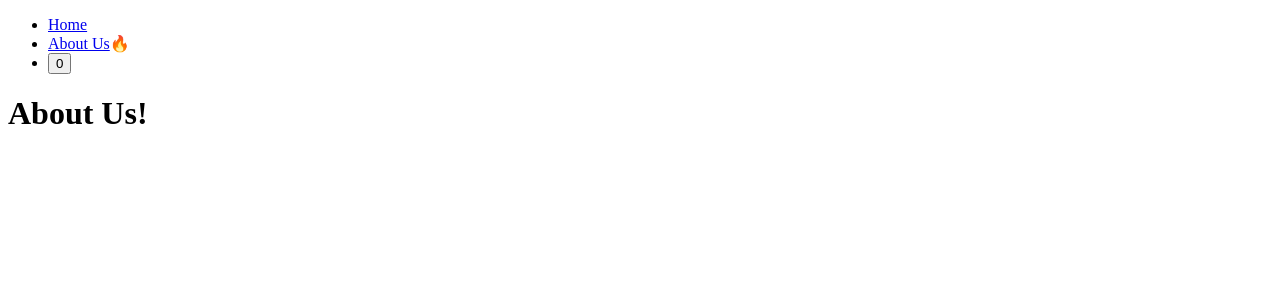
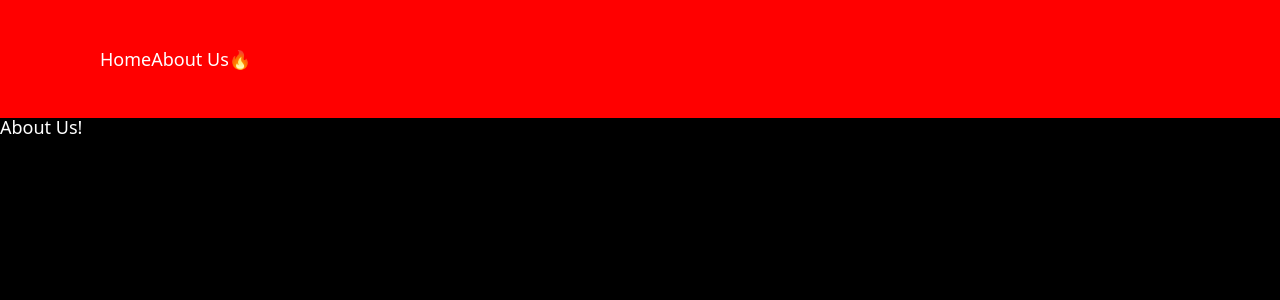
Before and after one commit to Hejin0-0/tinyNextJS, a Next.js app in the folder tutorial/: page /about-us in a window 1280 px wide. Shown: the top 300 px of the page. Built offline with nearby package versions, Linux system fonts and the light colour scheme.

Commit message:
#4.1 CSS Modules

```diff
--- a/tutorial/app/layout.tsx
+++ b/tutorial/app/layout.tsx
@@ -1,3 +1,4 @@
+import "../styles/global.css";
 import { Metadata } from "next";
 import Navigation from "../components/navigation";
 
--- a/tutorial/components/navigation.tsx
+++ b/tutorial/components/navigation.tsx
@@ -2,14 +2,13 @@
 
 import Link from "next/link";
 import { usePathname } from "next/navigation";
-import { useState } from "react";
+import styles from "../styles/navigation.module.css";
 
 export default function Navigation() {
 	const path = usePathname();
-	const [count, setCount] = useState(0);
 	return (
-		<nav>
-			<ul>
+		<nav className={styles.nav}>
+			<ul className={styles.list}>
 				<li>
 					<Link href="/">Home</Link> {path === "/" ? "🔥" : ""}
 				</li>
@@ -17,11 +16,6 @@
 					<Link href="/about-us">About Us</Link>
 					{path === "/about-us" ? "🔥" : ""}
 				</li>
-				<li>
-					<button onClick={() => setCount((c) => c + 1)}>
-						{count}
-					</button>
-				</li>
 			</ul>
 		</nav>
 	);
--- /dev/null
+++ b/tutorial/styles/global.css
@@ -0,0 +1,148 @@
+html,
+body,
+div,
+span,
+applet,
+object,
+iframe,
+h1,
+h2,
+h3,
+h4,
+h5,
+h6,
+p,
+blockquote,
+pre,
+a,
+abbr,
+acronym,
+address,
+big,
+cite,
+code,
+del,
+dfn,
+em,
+img,
+ins,
+kbd,
+q,
+s,
+samp,
+small,
+strike,
+strong,
+sub,
+sup,
+tt,
+var,
+b,
+u,
+i,
+center,
+dl,
+dt,
+dd,
+ol,
+ul,
+li,
+fieldset,
+form,
+label,
+legend,
+table,
+caption,
+tbody,
+tfoot,
+thead,
+tr,
+th,
+td,
+article,
+aside,
+canvas,
+details,
+embed,
+figure,
+figcaption,
+footer,
+header,
+hgroup,
+menu,
+nav,
+output,
+ruby,
+section,
+summary,
+time,
+mark,
+audio,
+video {
+	margin: 0;
+	padding: 0;
+	border: 0;
+	font-size: 100%;
+	font: inherit;
+	vertical-align: baseline;
+}
+
+/* HTML5 display-role reset for older browsers */
+article,
+aside,
+details,
+figcaption,
+figure,
+footer,
+header,
+hgroup,
+menu,
+nav,
+section {
+	display: block;
+}
+
+body {
+	line-height: 1;
+}
+
+ol,
+ul {
+	list-style: none;
+}
+
+blockquote,
+q {
+	quotes: none;
+}
+
+blockquote:before,
+blockquote:after,
+q:before,
+q:after {
+	content: "";
+	content: none;
+}
+
+table {
+	border-collapse: collapse;
+	border-spacing: 0;
+}
+
+body {
+	font-family: system-ui, -apple-system, BlinkMacSystemFont, "Segoe UI",
+		Roboto, Oxygen, Ubuntu, Cantarell, "Open Sans", "Helvetica Neue",
+		sans-serif;
+	background-color: black;
+	color: white;
+	font-size: 18px;
+}
+
+a {
+	color: inherit;
+	text-decoration: none;
+}
+
+a:hover {
+	text-decoration: underline;
+}
--- /dev/null
+++ b/tutorial/styles/navigation.module.css
@@ -0,0 +1,8 @@
+.nav {
+	background-color: red;
+	padding: 50px 100px;
+}
+
+.list {
+	display: flex;
+}
```
Also changed, not shown: tutorial/Summary/Nomad Coders - Summary - 4_ Deployment.txt.
